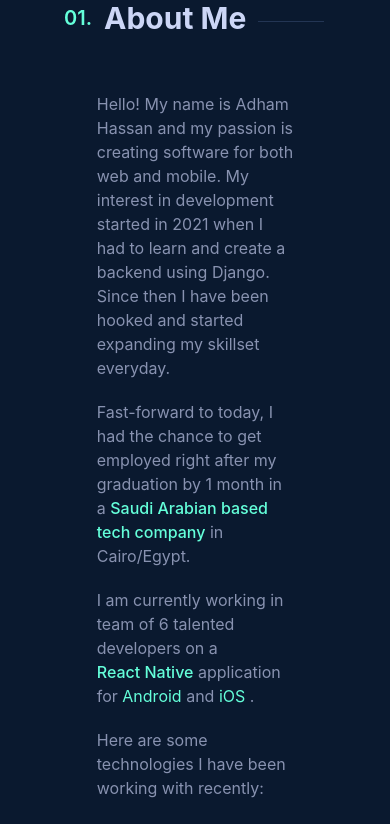
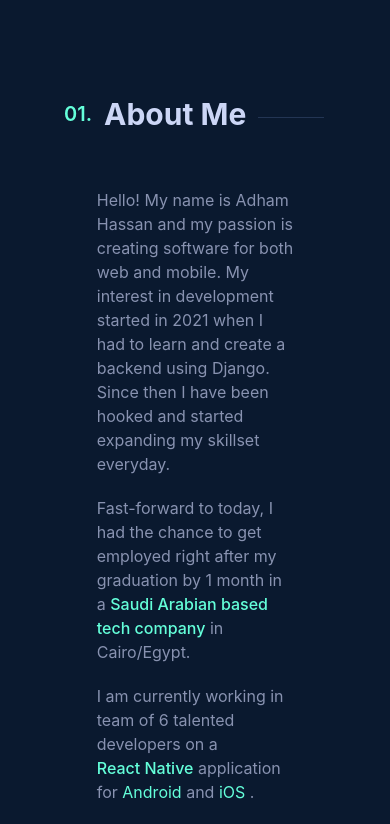
Before and after one commit to adhamhassan99/portfolio, a React (Vite) app: page / in a window 390 px wide. Shown: the part 940-1764 px from the top of the page. Built offline with nearby package versions, Linux system fonts and the light colour scheme; no server answers.

Commit message:
more responsiveness

```diff
--- a/src/App.tsx
+++ b/src/App.tsx
@@ -23,10 +23,10 @@ function App() {
       >
         <FixedSocials />
         <NavBar />
-        <Section id="hero" className="mb-32 md:mb-0">
+        <Section id="hero" className="mb-56 sm:mb-32 md:mb-0">
           <Hero />
         </Section>
-        <Section className="items-center mb-36 md:mb-0" id="about">
+        <Section className="items-center mb-56 sm:mb-36 md:mb-0" id="about">
           <AboutMe />
         </Section>
         <Section className="items-center" id="experience">
```
